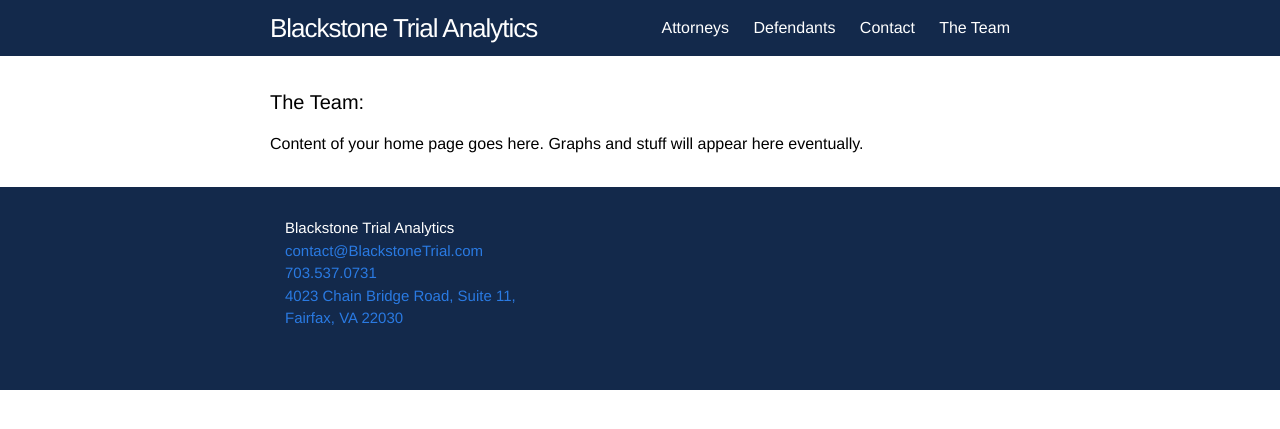
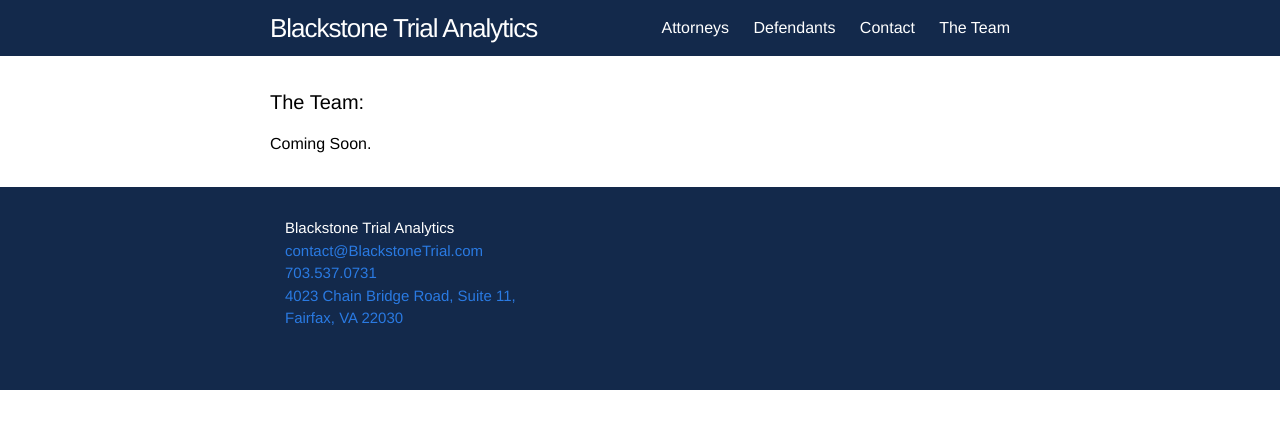
Before and after one commit to BlackstoneTrialAnalytics/BlackstoneTrialAnalytics.github.io, a Jekyll site: the page built from The Team/index.html, in a window 1280 px wide. Shown: the top 429 px of the page. Built offline with Jekyll 4.4.1, drawn with Linux system fonts in a browser that asks for light colours.

Commit message:
Update index.html

```diff
--- a/The Team/index.html
+++ b/The Team/index.html
@@ -7,7 +7,6 @@ title: The Team
 <div class="home">
   <h1 class="page-heading">{{page.title}}:</h1>
   <article>
-    Content of your home page goes here.
-    Graphs and stuff will appear here eventually.
+    Coming Soon.
   </article>
 </div>
```
